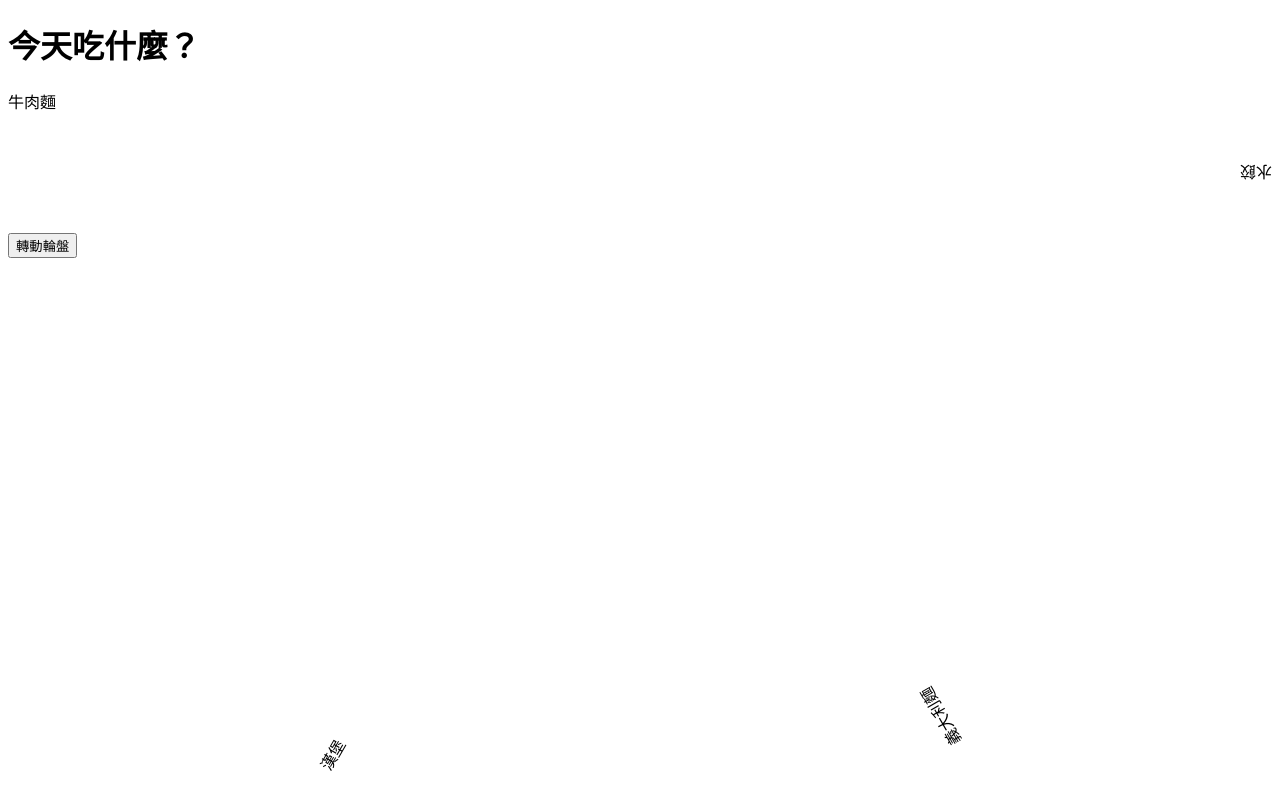
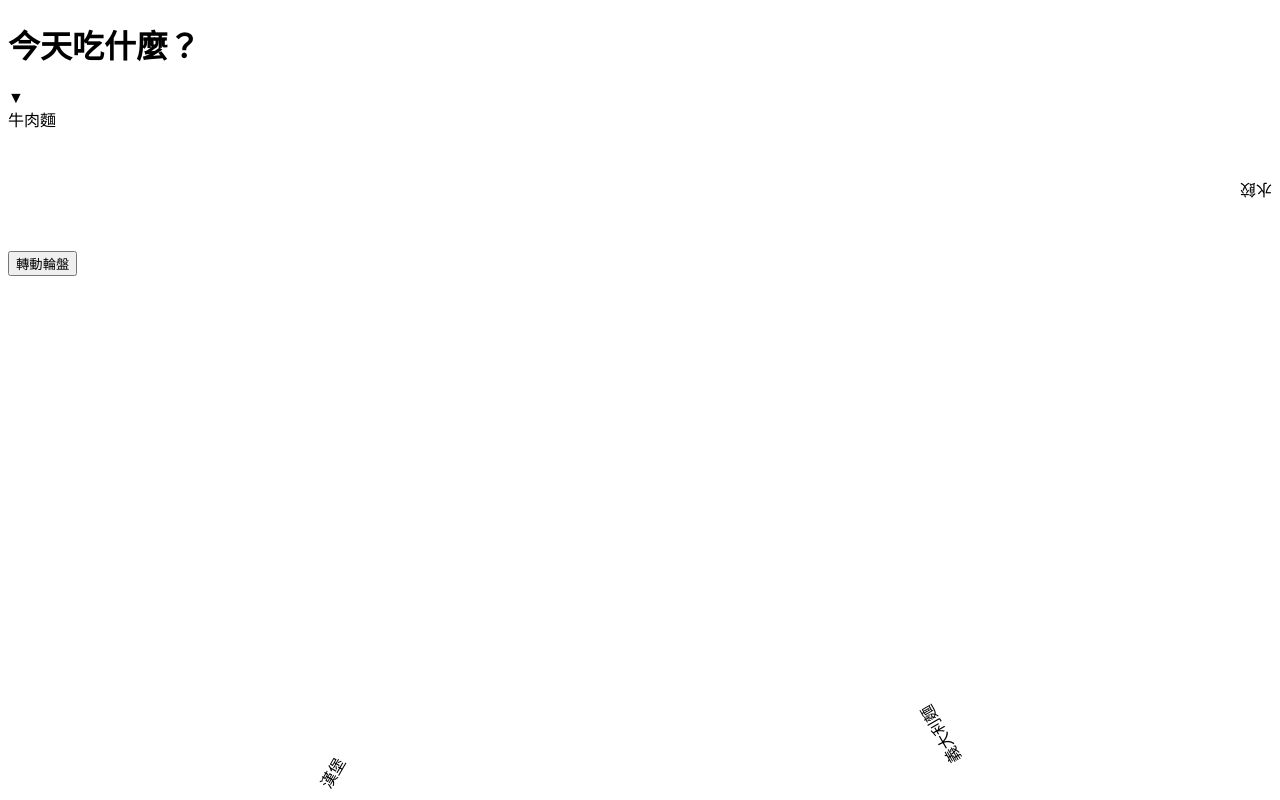
Before and after one commit to Timin01/what-to-eat-today, a plain HTML site: page index.html in a window 1280 px wide. Drawn offline with Linux system fonts and the light colour scheme.

Commit message:
Update index.html

```diff
--- a/index.html
+++ b/index.html
@@ -9,15 +9,21 @@
 <body>
     <div class="container">
         <h1>今天吃什麼？</h1>
-        <div class="wheel-container">
-            <div class="pointer"></div>
-            <div class="wheel" id="wheel">
-                <div class="food-item">牛肉麵</div>
-                <div class="food-item">滷肉飯</div>
-                <div class="food-item">炒飯</div>
-                <div class="food-item">水餃</div>
-                <div class="food-item">義大利麵</div>
-                <div class="food-item">漢堡</div>
+        <div class="wheel-outer">
+            <!-- 外框與指針 -->
+            <div class="pointer-container">
+                <div class="pointer">▼</div>
+            </div>
+            <!-- 轉盤 -->
+            <div class="wheel-container">
+                <div class="wheel" id="wheel">
+                    <div class="food-item"><span>牛肉麵</span></div>
+                    <div class="food-item"><span>滷肉飯</span></div>
+                    <div class="food-item"><span>炒飯</span></div>
+                    <div class="food-item"><span>水餃</span></div>
+                    <div class="food-item"><span>義大利麵</span></div>
+                    <div class="food-item"><span>漢堡</span></div>
+                </div>
             </div>
         </div>
         <button id="spinButton">轉動輪盤</button>
```
